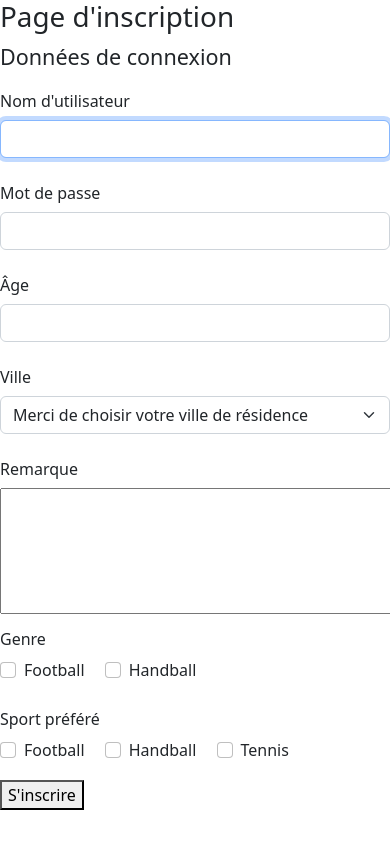
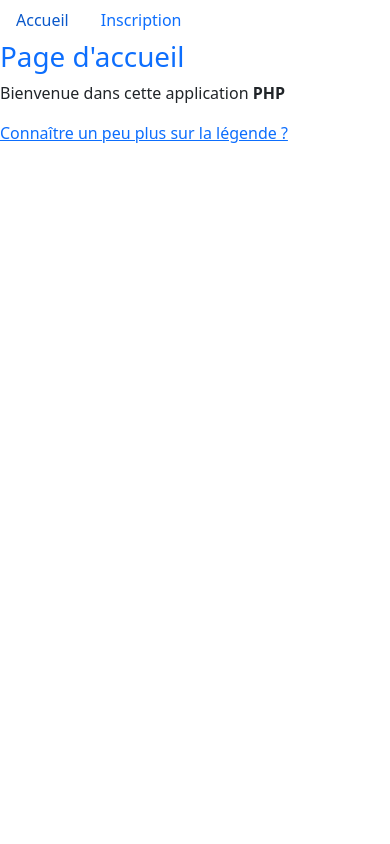
Before and after one commit to yaelabadlia/phpwerb, a PHP site: page /php-web/ in a window 390 px wide; the page is wider, and only the part inside the window is pictured. Run offline with PHP 8.4, Linux system fonts and the light colour scheme; some libraries are stand-ins or nearby versions.

Commit message:
INCLUTIONS DE FICHIER

```diff
--- /dev/null
+++ b/_dependencies.php
@@ -0,0 +1,3 @@
+    <link href="https://cdn.jsdelivr.net/npm/bootstrap@5.2.3/dist/css/bootstrap.min.css" rel="stylesheet" integrity="sha384-rbsA2VBKQhggwzxH7pPCaAqO46MgnOM80zW1RWuH61DGLwZJEdK2Kadq2F9CUG65" crossorigin="anonymous">
+    <script src="https://kit.fontawesome.com/a6c393237d.js"></script>
+    <script src="https://cdn.jsdelivr.net/npm/bootstrap@5.2.3/dist/js/bootstrap.bundle.min.js" integrity="sha384-kenU1KFdBIe4zVF0s0G1M5b4hcpxyD9F7jL+jjXkk+Q2h455rYXK/7HAuoJl+0I4" crossorigin="anonymous"></script>
--- /dev/null
+++ b/_menu.php
@@ -0,0 +1,10 @@
+<nav>
+    <ul class="nav">
+        <li class="nav-item">
+            <a class="nav-link" href="index.php">Accueil</a>
+        </li>
+        <li class="nav-item">
+            <a class="nav-link" href="inscription.php">Inscription</a>
+        </li>
+    </ul>
+</nav>
--- a/index.php
+++ b/index.php
@@ -4,101 +4,20 @@
 <head>
     <meta charset="UTF-8">
     <meta name="viewport" content="width=device-width, initial-scale=1.0">
-    <title>Inscription</title>
-    <link href="https://cdn.jsdelivr.net/npm/bootstrap@5.2.3/dist/css/bootstrap.min.css" rel="stylesheet" integrity="sha384-rbsA2VBKQhggwzxH7pPCaAqO46MgnOM80zW1RWuH61DGLwZJEdK2Kadq2F9CUG65" crossorigin="anonymous">
-
+    <title>Home page</title>
+    <?php include "./_dependencies.php" ?>
 </head>
 
 <body>
-    <h1>Page d'inscription</h1>
-    <form action="utilisateur.php" method="post">
-        <fieldset>
-            <legend>Données de connexion</legend>
-            <div class="mb-3 row">
-                <label class="col-sm-2 col-form-label" for="username">Nom d'utilisateur</label>
-                <div class="col-sm-10">
-                    <input class="form-control" type="text" id=username autofocus name=username>
-                </div>
-            </div>
-            <div class="mb-3 row">
-                <label class="col-sm-2 col-form-label" for="password">Mot de passe</label>
-                <div class="col-sm-10">
-                    <input class="form-control" type="password" id=password name=password>
-                </div>
-            </div>
-        </fieldset>
-        <div class="mb-3 row">
-            <label class="col-sm-2 col-form-label" for="age">Âge</label>
-            <div class="col-sm-10">
-                <input class="form-control" type="number" id=age min=0 max=150 name=age>
-            </div>
-        </div>
-        <div class="mb-3 row">
-            <label class="col-sm-2 col-form-label" for="ville">Ville</label>
-            <div class="col-sm-10">
-                <select id="ville" name=ville class="form-select">
-                    <option selected disabled>Merci de choisir votre ville de résidence</option>
-                    <option value="Marseille">Marseille</option>
-                    <option value="Lyon">Lyon</option>
-                    <option value="Paris">Paris</option>
-                </select>
-            </div>
-        </div>
-        <div>
-            <label class="col-sm-2 col-form-label" for="remarque">Remarque</label>
-            <textarea id="remarque" cols="50" rows="5" name=remarque></textarea>
-        </div>
-        <div class="mb-3 row">
-            <label class="col-sm-2 col-form-label">Genre</label>
-            <div class="col-sm-10">
-                <div class="form-check form-check-inline">
-                    <input class="form-check-input" type="checkbox" name=genre value=football id="sport1">
-                    <label class="form-check-label" for="sport1">
-                        Football
-                    </label>
-                </div>
-                <div class="form-check form-check-inline">
-                    <input class="form-check-input" type="checkbox" name=genre value=handball id="sport2">
-                    <label class="form-check-label" for="sport2">
-                        Handball
-                    </label>
-                </div>
-            </div>
+    <?php include "./_menu.php" ?>
+    <h1 class="text-primary">Page d'accueil</h1>
+    <p>Bienvenue dans cette application <strong>PHP</strong></p>
 
-        </div>
-        <div class="mb-3 row">
-            <label class="col-sm-2 col-form-label">Sport préféré</label>
-            <div class="col-sm-10">
-                <div class="form-check form-check-inline">
-                    <input class="form-check-input" type="checkbox" name=sport1 value=football id="sport1">
-                    <label class="form-check-label" for="sport1">
-                        Football
-                    </label>
-                </div>
-                <div class="form-check form-check-inline">
-                    <input class="form-check-input" type="checkbox" name=sport2 value=handball id="sport2">
-                    <label class="form-check-label" for="sport2">
-                        Handball
-                    </label>
-                </div>
-                <div class="form-check form-check-inline">
-                    <input class="form-check-input" type="checkbox" name=sport3 value=tennis id="sport3">
-                    <label class="form-check-label" for="sport3">
-                        Tennis
-                    </label>
-                </div>
-            </div>
+    <a href="utilisateur.php?username=Mitroglou&ville=Marseille&age=55">
+        Connaître un peu plus sur la légende ?
+    </a>
 
-        </div>
-        <div>
-            <button>
-                S'inscrire
-            </button>
-        </div>
-        <!-- <div>
-            <input type="text" placeholder="Votre nom d'utilisateur">
-        </div> -->
-    </form>
+
 </body>
 
 </html>
--- a/inscription.php
+++ b/inscription.php
@@ -5,11 +5,12 @@
     <meta charset="UTF-8">
     <meta name="viewport" content="width=device-width, initial-scale=1.0">
     <title>Inscription</title>
-    <link href="https://cdn.jsdelivr.net/npm/bootstrap@5.2.3/dist/css/bootstrap.min.css" rel="stylesheet" integrity="sha384-rbsA2VBKQhggwzxH7pPCaAqO46MgnOM80zW1RWuH61DGLwZJEdK2Kadq2F9CUG65" crossorigin="anonymous">
+    <?php require    "./_dependencies.php" ?>
 
 </head>
 
 <body>
+    <?php require_once "./_menu.php" ?>
     <h1 class="text-primary text-center my-4">Page d'inscription</h1>
     <main class=container>
         <form action="utilisateur.php" method="post">
@@ -93,7 +94,7 @@
             </div>
             <div>
                 <button class="btn btn-primary">
-                    S'inscrire
+                    S'inscrire <i class="fa-solid fa-user"></i>
                 </button>
             </div>
             <!-- <div>
```
Also changed, not shown: test.php (+15 -1 lines), utilisateur.php (+12 -0 lines), vider_session.php.php (deleted, +0 -18 lines).
